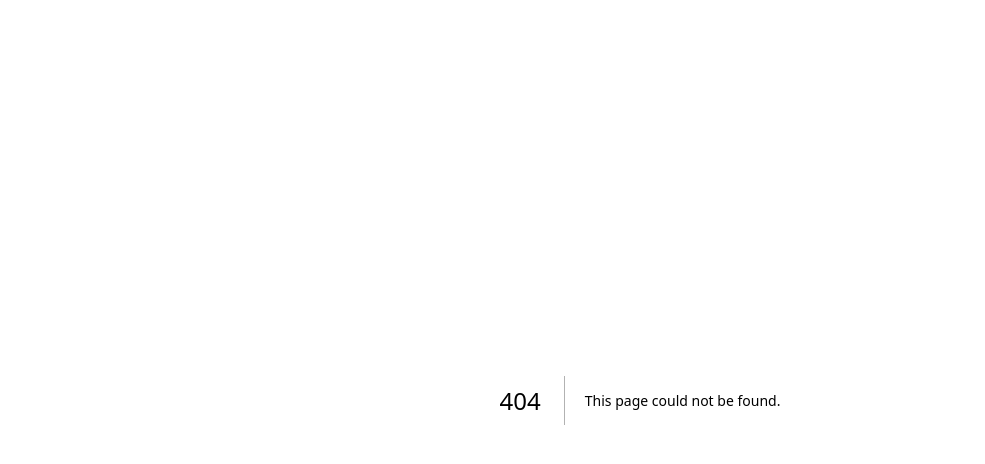
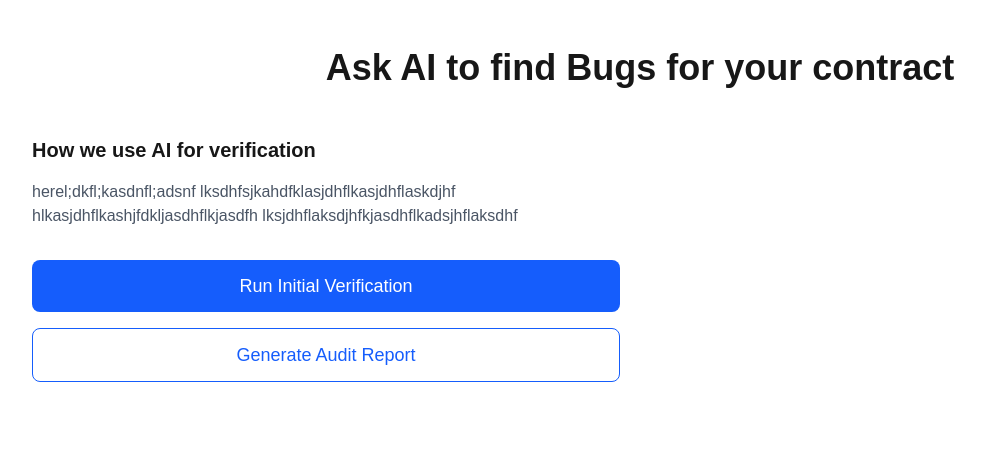
Before and after one commit to technicalclipper/Bug_Busters, a Next.js app in the folder web/app/: page /ask_ai in a window 1280 px wide. Before the commit this address had no page. Shown: the top 464 px of the page, without its empty margins (0-985 px from the left). Built offline with nearby package versions, Linux system fonts and the light colour scheme.

Commit message:
ai verification ui

```diff
--- /dev/null
+++ b/web/app/app/ask_ai/page.tsx
@@ -0,0 +1,45 @@
+export default function AskAI() {
+    return (
+      <main className="min-h-screen bg-white px-8 py-12">
+        <h1 className="text-center text-4xl font-bold mb-12">
+          Ask AI to find Bugs for your contract
+        </h1>
+
+        <div className="grid grid-cols-1 md:grid-cols-2 gap-10">
+          {/* Left Side: Code Input /}
+          <div>
+            <label htmlFor="code-input" className="block text-xl font-semibold mb-4">
+              Paste your smart contract:
+            </label>
+            <textarea
+              id="code-input"
+              placeholder="// Paste code here..."
+              className="w-full h-[400px] p-4 border border-gray-300 rounded-lg resize-none shadow-sm focus:outline-none focus:ring-2 focus:ring-blue-500"
+            />
+          </div>
+
+          {/ Right Side: Info + Buttons */}
+          <div className="flex flex-col justify-between">
+            <div>
+              <h2 className="text-xl font-semibold mb-4">How we use AI for verification</h2>
+              <p className="text-gray-600 whitespace-pre-line">
+                herel;dkfl;kasdnfl;adsnf
+                lksdhfsjkahdfklasjdhflkasjdhflaskdjhf
+                hlkasjdhflkashjfdkljasdhflkjasdfh
+                lksjdhflaksdjhfkjasdhflkadsjhflaksdhf
+              </p>
+            </div>
+
+            <div className="mt-8">
+              <button className="w-full bg-blue-600 text-white py-3 rounded-lg text-lg font-medium hover:bg-blue-700 transition">
+                Run Initial Verification
+              </button>
+              <button className="w-full mt-4 border border-blue-600 text-blue-600 py-3 rounded-lg text-lg font-medium hover:bg-blue-50 transition">
+                Generate Audit Report
+              </button>
+            </div>
+          </div>
+        </div>
+      </main>
+    );
+  }
```
